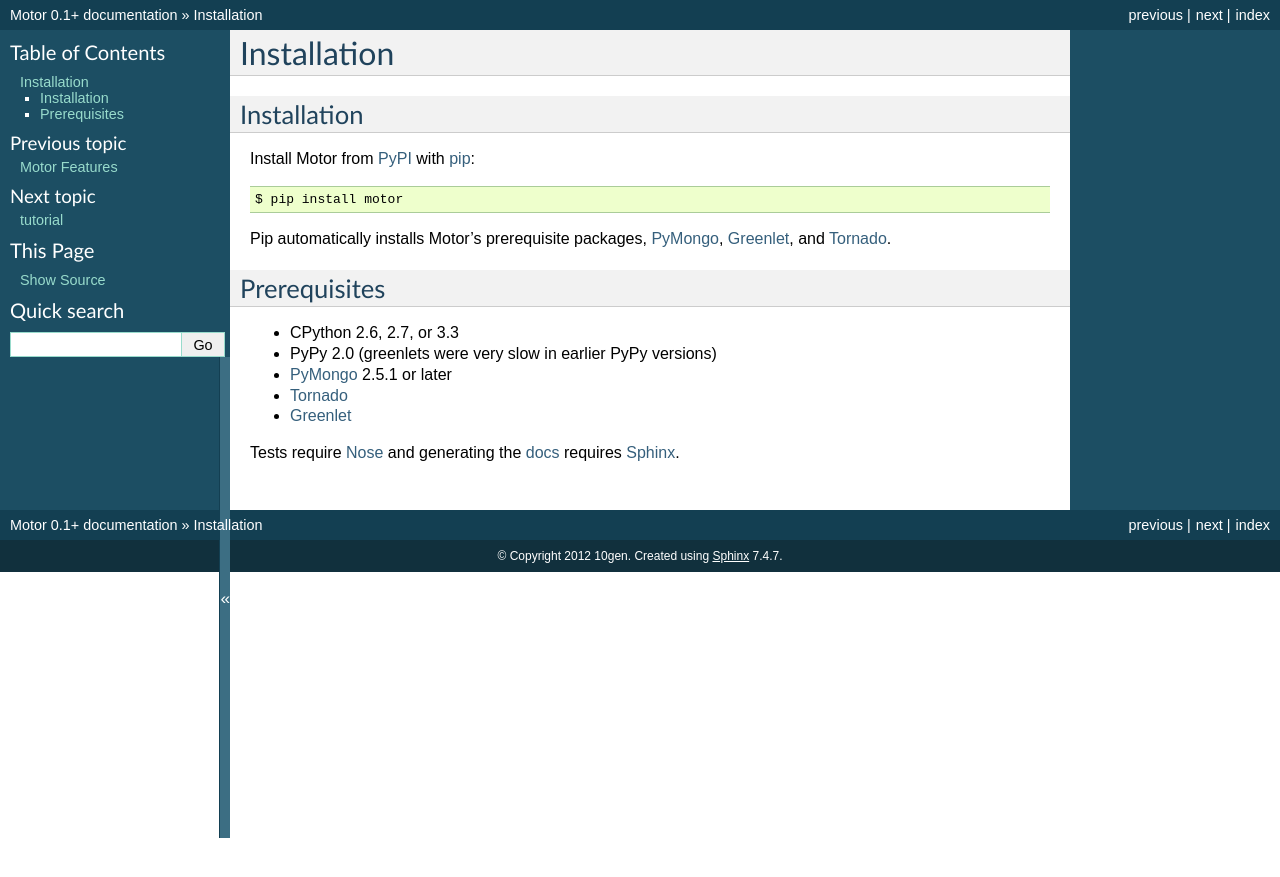
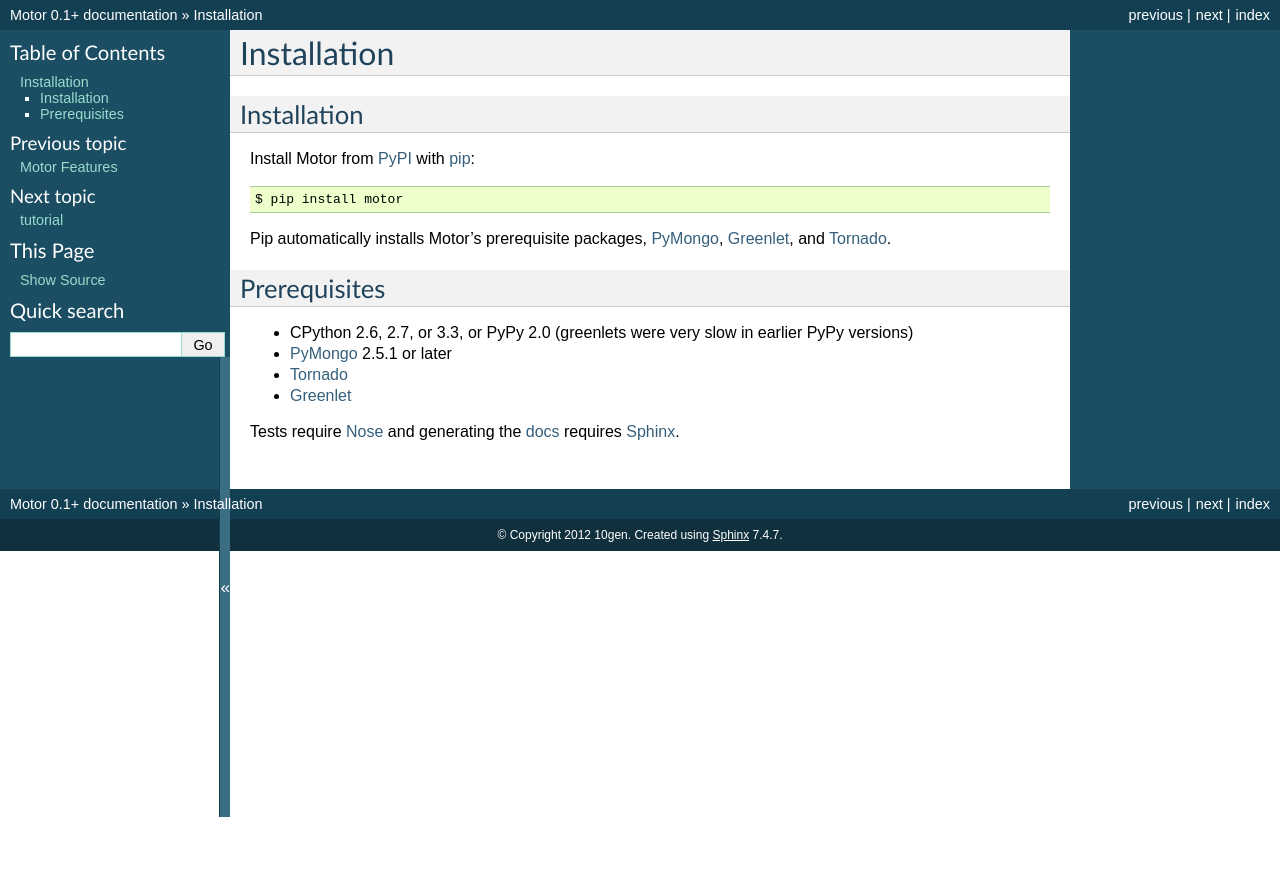
Before and after one commit to mongodb/motor, a Sphinx documentation site: the page built from doc/installation.rst, in a window 1280 px wide. Shown: the top 877 px of the page. Built offline with Sphinx 7.4.7, drawn with Linux system fonts in a browser that asks for light colours; pages that are not in the unit, such as notebooks, are missing from menus; the version number is read from the project's files by our own code.

Commit message:
Clarify PyPy note in “prerequisites”.

```diff
--- a/doc/installation.rst
+++ b/doc/installation.rst
@@ -14,8 +14,8 @@
 Prerequisites
 -------------
 
-* CPython 2.6, 2.7, or 3.3
-* PyPy 2.0 (greenlets were very slow in earlier PyPy versions)
+* CPython 2.6, 2.7, or 3.3, or PyPy 2.0 (greenlets were very slow in earlier
+  PyPy versions)
 * PyMongo_ 2.5.1 or later
 * Tornado_
 * Greenlet_
```
